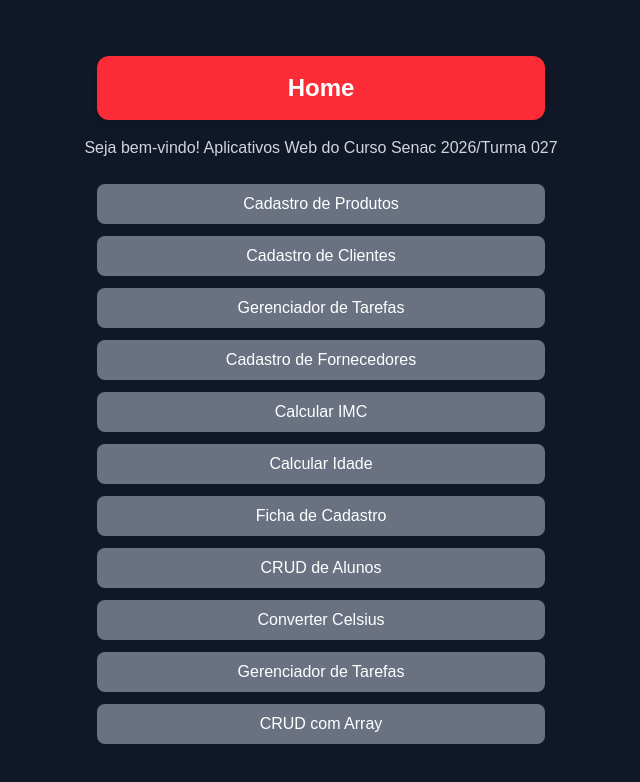
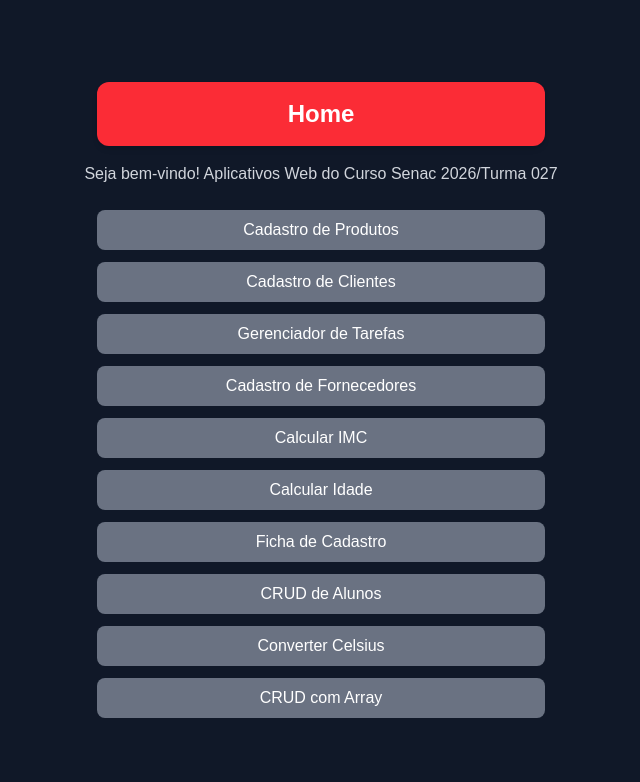
Before and after one commit to danielapereira60409-collab/aplicativosWebSenac, a Next.js app: page / in a window 1280 px wide. Shown: the top 782 px of the page, without its empty margins (319-959 px from the left). Built offline with nearby package versions, Linux system fonts and the light colour scheme.

Commit message:
Add files via upload

```diff
--- a/app/page.js
+++ b/app/page.js
@@ -52,9 +52,7 @@ export default function () {
       <Link href="/ConverterCelsius" className="bg-gray-500 text-white text-center py-2 rounded-lg hover:bg-gray-700 transition">
           Converter Celsius
         </Link>
-        <Link href="/tarefas" className="bg-gray-500 text-white text-center py-2 rounded-lg hover:bg-gray-700 transition">
-          Gerenciador de Tarefas
-        </Link>
+
         <Link href="/crud2" className="bg-gray-500 text-white text-center py-2 rounded-lg hover:bg-gray-700 transition">
           CRUD com Array
         </Link>
```
